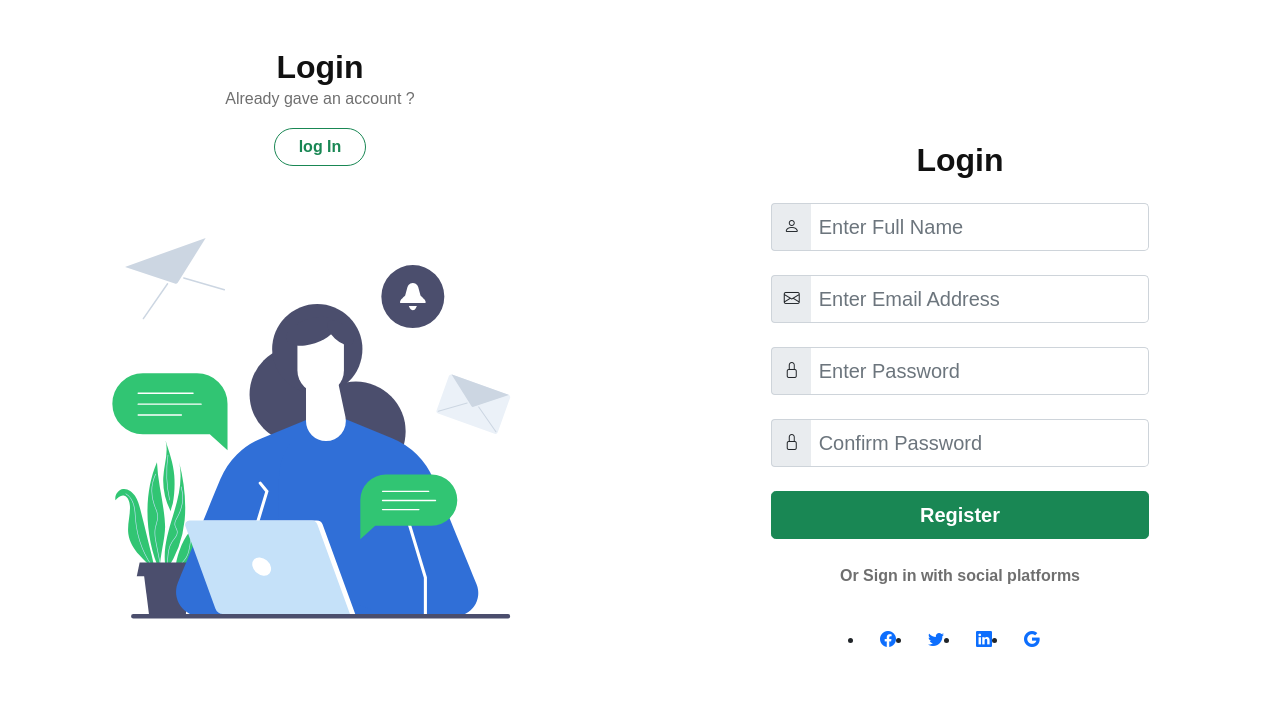
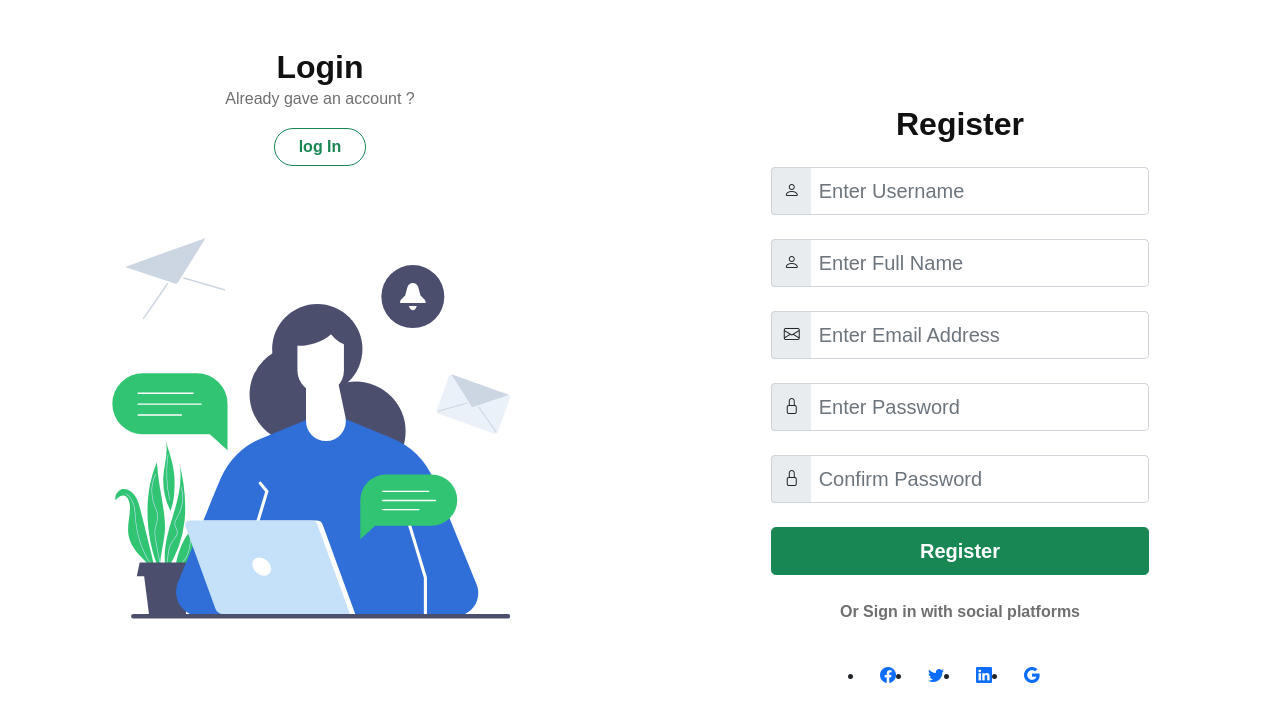
Before and after one commit to jahidhasanpiyesh/E-Commerce-Website, a Django app: template coreapp/templates/home/user_register.html in a window 1280 px wide. Shown: the top 722 px of the page. Run offline with Django 3.2, Linux system fonts and the light colour scheme; the template is opened without the code that fills it, so the values that code supplies are empty; some libraries are stand-ins or nearby versions.

Commit message:
register system update

```diff
--- a/coreapp/templates/home/user_register.html
+++ b/coreapp/templates/home/user_register.html
@@ -23,28 +23,48 @@
                         <img src={% static "coreapp/images/loginbg.svg" %} alt="">
                    </div>
                 </div>
+
                 <div class="col-lg-6 p  vh-100">
                    <div class="row d-flex vh-100">
                        <div class="col-md-8 p-4 ikigui m-auto text-center align-items-center">
-                           <h4 class="text-center fw-bolder mb-4 fs-2">Login</h4>
+                           <h4 class="text-center fw-bolder mb-4 fs-2">Register</h4>
+
+                          <!-- Register all message show section -->
+                           <div class='my-2'>
+                            {% if messages %}
+                            {% for message in messages %}
+                            <p class='text-danger'>{{message}}</p>
+                            {% endfor %}
+                            {% endif %}
+                           </div>
+
+                           <form action="" method="post">
+                            {% csrf_token %}
                             <div class="input-group mb-4">
                                 <span class="input-group-text border-end-0 inbg" id="basic-addon1"><i class="bi bi-person"></i></span>
-                              <input type="text" class="form-control ps-2 border-start-0 fs-7 inbg form-control-lg mb-0" placeholder="Enter Full Name" aria-label="Username" aria-describedby="basic-addon1">
+                                <input type="text" class="form-control ps-2 border-start-0 fs-7 inbg form-control-lg mb-0" name='username' placeholder="Enter Username" aria-label="Username" aria-describedby="basic-addon1">
+                             </div>
+                            <div class="input-group mb-4">
+                                <span class="input-group-text border-end-0 inbg" id="basic-addon1"><i class="bi bi-person"></i></span>
+                                <input type="text" class="form-control ps-2 border-start-0 fs-7 inbg form-control-lg mb-0" name='first_name' placeholder="Enter Full Name" aria-label="Username" aria-describedby="basic-addon1">
                              </div>
                              <div class="input-group mb-4">
                                 <span class="input-group-text border-end-0 inbg" id="basic-addon1"><i class="bi bi-envelope"></i></span>
-                              <input type="text" class="form-control ps-2 border-start-0 fs-7 inbg form-control-lg mb-0" placeholder="Enter Email Address" aria-label="Username" aria-describedby="basic-addon1">
+                                <input type="text" class="form-control ps-2 border-start-0 fs-7 inbg form-control-lg mb-0" name='email' placeholder="Enter Email Address" aria-label="Username" aria-describedby="basic-addon1">
                              </div>
                              <div class="input-group mb-4">
                                 <span class="input-group-text border-end-0 inbg" id="basic-addon1"><i class="bi bi-lock"></i></span>
-                              <input type="password" class="form-control ps-2 fs-7 border-start-0 form-control-lg inbg mb-0" placeholder="Enter Password" aria-label="Username" aria-describedby="basic-addon1">
+                                <input type="password" class="form-control ps-2 fs-7 border-start-0 form-control-lg inbg mb-0" name='password' placeholder="Enter Password" aria-label="Username" aria-describedby="basic-addon1">
                              </div>
                                <div class="input-group mb-4">
                                 <span class="input-group-text border-end-0 inbg" id="basic-addon1"><i class="bi bi-lock"></i></span>
-                              <input type="password" class="form-control ps-2 fs-7 border-start-0 form-control-lg inbg mb-0" placeholder="Confirm Password" aria-label="Username" aria-describedby="basic-addon1">
+                                <input type="password" class="form-control ps-2 fs-7 border-start-0 form-control-lg inbg mb-0" name='con_password' placeholder="Confirm Password" aria-label="Username" aria-describedby="basic-addon1">
                              </div>
 
-                           <button class="btn btn-lg fw-bold fs-7 btn-success  w-100">Register</button>
+                             <input type="submit" class="btn btn-lg fw-bold fs-7 btn-success  w-100" value="Register">
+                             {% comment %} <button class="btn btn-lg fw-bold fs-7 btn-success  w-100">Register</button> {% endcomment %}
+
+                           </form>
 
                            <p class="text-center py-4 fw-bold fs-8">Or Sign in with social platforms</p>
 
@@ -58,6 +78,8 @@
                    </div>
 
                 </div>
+
+
             </div>
         </div>
     </body>
```
Also changed, not shown: coreapp/views.py (+28 -2 lines), db.sqlite3. Lines whose indentation alone changed are shown as unchanged.
